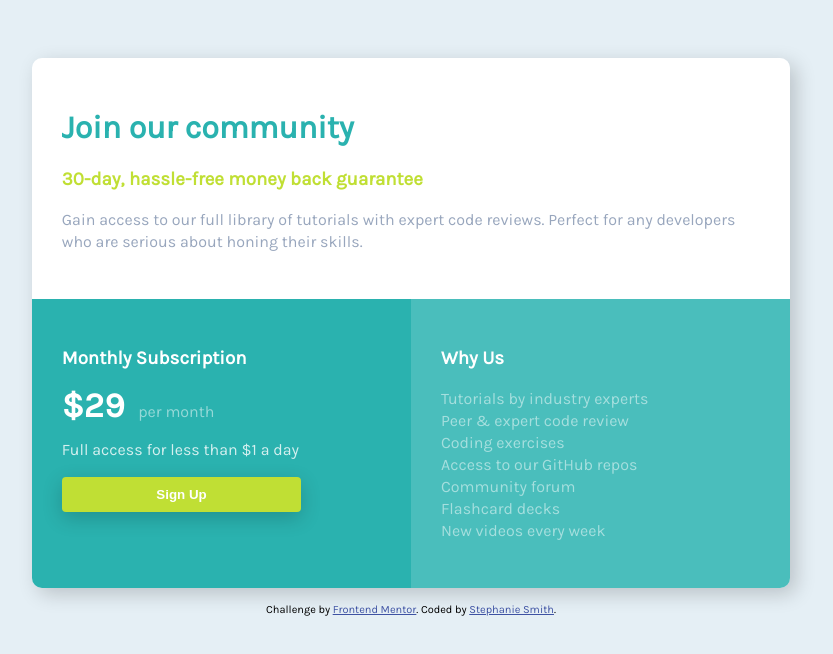
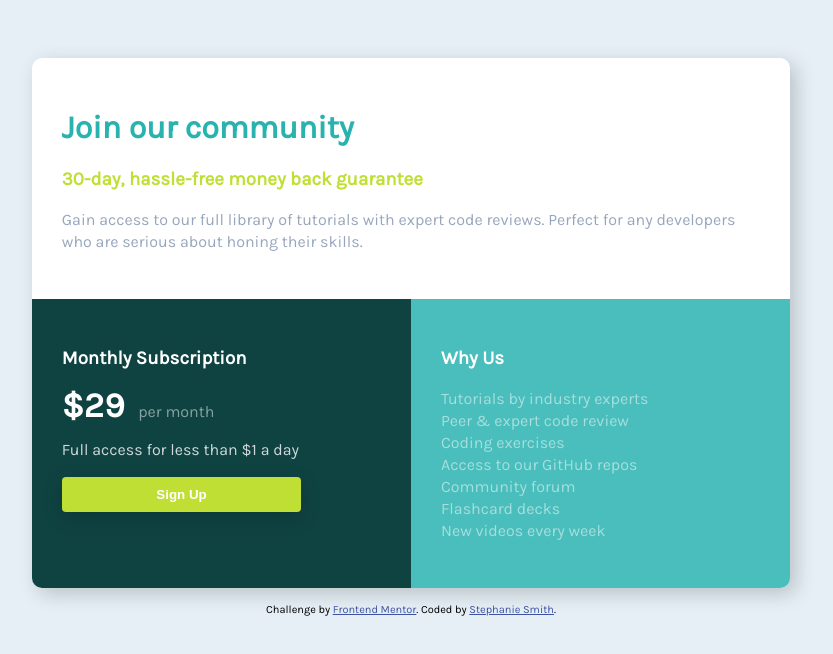
Before and after one commit to swamianjana/price-grid-component, a plain HTML site: page index.html in a window 1280 px wide. Shown: the whole page, without its empty margins (229-1062 px from the left). Drawn offline with Linux system fonts and the light colour scheme.

Commit message:
price-grid-component

```diff
--- a/style.css
+++ b/style.css
@@ -69,7 +69,7 @@ p {
     display: block;
     float: left;
     padding: 30px;
-    background-color: hsl(179, 62%, 43%);
+    background-color: rgb(15, 67, 66);
     border-bottom-left-radius: 10px;
     color: white;
 }
```
